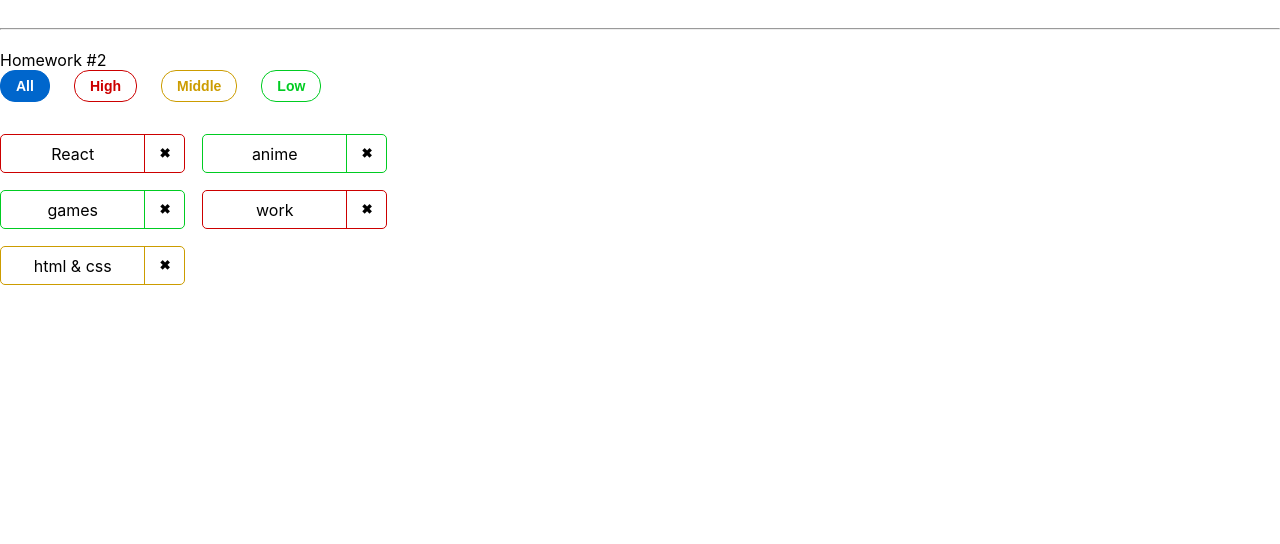
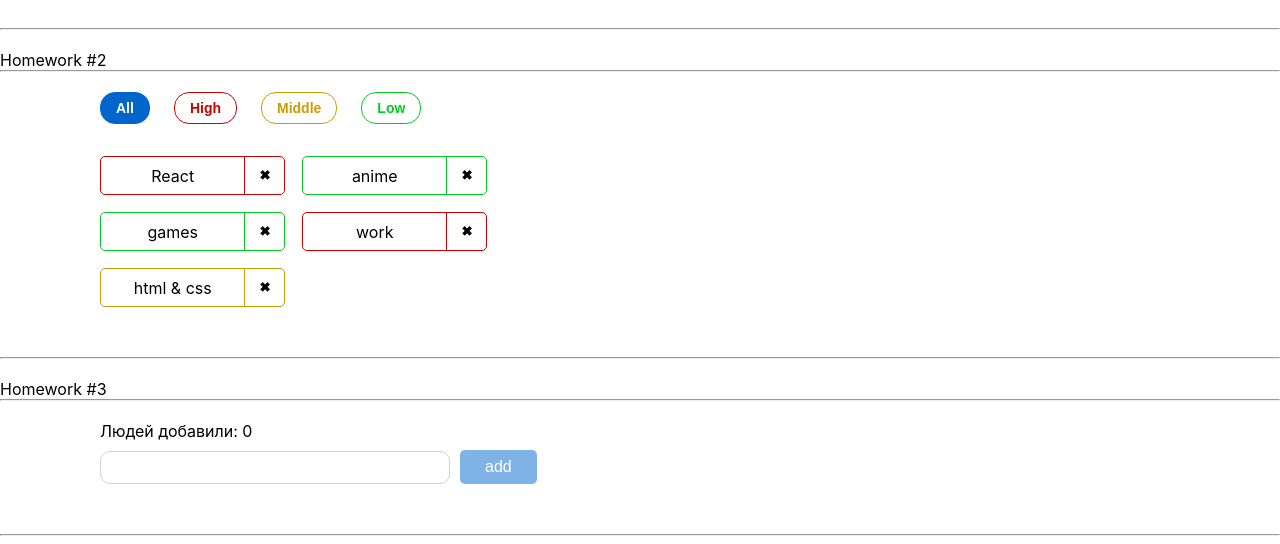
Before and after one commit to vladmalevich14/autocheck-homeworks, a React (Create React App) app: page / in a window 1280 px wide. Shown: the part 253-797 px from the top of the page. Built offline with nearby package versions, Linux system fonts and the light colour scheme.

Commit message:
third commit

```diff
--- a/src/s1-main/App.tsx
+++ b/src/s1-main/App.tsx
@@ -2,6 +2,7 @@ import React from 'react'
 import s from './App.module.css'
 import HW1 from '../s2-homeworks/hw01/HW1'
 import HW2 from "../s2-homeworks/hw02/HW2";
+import HW3 from "../s2-homeworks/hw03/HW3";
 
 function App() {
     return (
@@ -9,7 +10,7 @@ function App() {
             <HW1/>
             {/*раскомментировать по ходу выполнения*/}
             <HW2/>
-            {/*<HW3/>*/}
+            <HW3/>
             {/*<HW4/>*/}
 
             {/*при выполнении дз 5 и более - закомментировать здесь дз 1-4, так как они есть внутри дз 5*/}
--- a/src/s2-homeworks/hw02/HW2.tsx
+++ b/src/s2-homeworks/hw02/HW2.tsx
@@ -55,6 +55,7 @@ function HW2() {
     return (
         <div id={'hw2'}>
             <div className={s2.hwTitle}>Homework #2</div>
+            <hr/>
             <div className={s2.hw}>
                 <Affairs
                     data={filteredAffairs}
@@ -63,6 +64,7 @@ function HW2() {
                     filter={filter}
                 />
             </div>
+            <hr/>
         </div>
     )
 }
--- a/src/s2-homeworks/hw02/affairs/Affairs.module.css
+++ b/src/s2-homeworks/hw02/affairs/Affairs.module.css
@@ -1,7 +1,7 @@
 .buttonContainer {
     display: flex;
     gap: 24px;
-    margin-bottom: 32px;
+    margin: 20px 0 32px 100px;
 }
 
 .all {
@@ -52,4 +52,6 @@
     gap: 17px;
     flex-wrap: wrap;
     max-width: 450px;
+    margin-bottom: 50px;
+    margin-left: 100px;
 }
--- a/src/s2-homeworks/hw03/Greeting.module.css
+++ b/src/s2-homeworks/hw03/Greeting.module.css
@@ -1,31 +1,59 @@
 .greetingForm {
+    margin: 20px 0 40px 100px;
 }
 
 .inputAndButtonContainer {
+    display: flex;
+    align-items: baseline;
 }
 
 .error {
+    color: #CC0000;
 }
 
 .input {
+    box-sizing: border-box;
+    width: 350px;
+    margin: 10px 10px 10px 0;
+    padding: 8px;
+    border-radius: 10px;
+    border: 1px solid #D1D1D1;
 }
 
 .input:focus {
+
 }
 
 .errorInput {
+    box-sizing: border-box;
+    width: 350px;
+    margin: 10px 10px 10px 0;
+    padding: 8px;
+    border-radius: 10px;
+    border: 1px solid #CC0000;
 }
 
 .button {
+    appearance: none;
+    border: 0;
+    border-radius: 5px;
+    background: #0066CC;
+    color: #fff;
+    padding: 8px 25px;
+    font-size: 16px;
 }
 
 .button:focus {
+    box-shadow: 0 0 0 4px #cbd6ee;
 }
 
 .button:active {
+
 }
 
 .button:disabled {
+    background: rgba(0, 102, 204, 0.5);
+    cursor: not-allowed;
 }
 
 .text {
--- a/src/s2-homeworks/hw03/Greeting.tsx
+++ b/src/s2-homeworks/hw03/Greeting.tsx
@@ -2,14 +2,14 @@ import React, {ChangeEvent, KeyboardEvent} from 'react'
 import s from './Greeting.module.css'
 
 type GreetingPropsType = {
-    name: any // need to fix any
-    setNameCallback: any // need to fix any
-    addUser: any // need to fix any
-    onBlur: any // need to fix any
-    onEnter: any // need to fix any
-    error: any // need to fix any
-    totalUsers: any // need to fix any
-    lastUserName?: any // need to fix any
+    name: string // need to fix any
+    setNameCallback: (e: ChangeEvent<HTMLInputElement>) => void // need to fix any
+    addUser: () => void // need to fix any
+    onBlur: () => void // need to fix any
+    onEnter: (e: KeyboardEvent<HTMLInputElement>) => void // need to fix any
+    error: string // need to fix any
+    totalUsers: number // need to fix any
+    lastUserName?: string // need to fix any
 }
 
 // презентационная компонента (для верстальщика)
@@ -25,7 +25,7 @@ const Greeting: React.FC<GreetingPropsType> = (
         lastUserName,
     } // деструктуризация пропсов
 ) => {
-    const inputClass = s.errorInput // need to fix with (?:)
+    const inputClass = error ? s.errorInput : s.input // need to fix with (?:)
 
     return (
         <div id={'hw3-form'} className={s.greetingForm}>
--- a/src/s2-homeworks/hw03/GreetingContainer.tsx
+++ b/src/s2-homeworks/hw03/GreetingContainer.tsx
@@ -1,20 +1,32 @@
-import React, { ChangeEvent, KeyboardEvent, useState } from 'react'
+import React, {ChangeEvent, KeyboardEvent, useState} from 'react'
 import Greeting from './Greeting'
-import { UserType } from './HW3'
+import {UserType} from './HW3'
 
 type GreetingContainerPropsType = {
-    users: any // need to fix any
-    addUserCallback: any // need to fix any
+    users: Array<UserType> // need to fix any
+    addUserCallback: (name: string) => void // need to fix any
 }
 
-export const pureAddUser = (name: any, setError: any, setName: any, addUserCallback: any) => {
+export const pureAddUser = (name: string, setError: (error: string) => void, setName: (name: string) => void, addUserCallback: (name: string) => void) => {
     // если имя пустое - показать ошибку, иначе - добавить юзера и очистить инпут
+    if (name.trim() === '') {
+        setError('Ошибка! Введите имя!')
+    } else {
+        addUserCallback(name)
+        setName('')
+    }
 }
 
-export const pureOnBlur = (name: any, setError: any) => { // если имя пустое - показать ошибку
+export const pureOnBlur = (name: string, setError: (error: string) => void) => { // если имя пустое - показать ошибку
+    if (name.trim() === '') {
+        setError('Ошибка! Введите имя!')
+    }
 }
 
-export const pureOnEnter = (e: any, addUser: any) => { // если нажата кнопка Enter - добавить
+export const pureOnEnter = (e: KeyboardEvent<HTMLInputElement>, addUser: ()=>void) => { // если нажата кнопка Enter - добавить
+    if (e.key === 'Enter') {
+        addUser()
+    }
 }
 
 // более простой и понятный для новичков
@@ -26,13 +38,18 @@ const GreetingContainer: React.FC<GreetingContainerPropsType> = ({
                                                                      addUserCallback,
                                                                  }) => {
     // деструктуризация пропсов
-    const [name, setName] = useState<any>('') // need to fix any
-    const [error, setError] = useState<any>('') // need to fix any
+    const [name, setName] = useState<string>('') // need to fix any
+    const [error, setError] = useState<string>('') // need to fix any
 
-    const setNameCallback = (e: any) => { // need to fix any
-        setName('some name') // need to fix
-
+    const setNameCallback = (e: ChangeEvent<HTMLInputElement>) => { // need to fix any
+        const inputValue = e.currentTarget.value.trim()
+        if (inputValue) {
+            setName(inputValue)
             error && setError('')
+        } else {
+            name && setName('')
+            setError('Пожалуйста введите имя')
+        } // need to fix
     }
     const addUser = () => {
         pureAddUser(name, setError, setName, addUserCallback)
@@ -42,14 +59,16 @@ const GreetingContainer: React.FC<GreetingContainerPropsType> = ({
         pureOnBlur(name, setError)
     }
 
-    const onEnter = (e: any) => {
+    const onEnter = (e: KeyboardEvent<HTMLInputElement>) => {
         pureOnEnter(e, addUser)
     }
 
-    const totalUsers = 0 // need to fix
-    const lastUserName = 'some name' // need to fix
+    const totalUsers = users.length // need to fix
+    const lastUserName = users.length > 0 ? users[users.length-1].name : '' // need to fix
 
     return (
+        <>
+            <hr/>
             <Greeting
                 name={name}
                 setNameCallback={setNameCallback}
@@ -60,6 +79,8 @@ const GreetingContainer: React.FC<GreetingContainerPropsType> = ({
                 totalUsers={totalUsers}
                 lastUserName={lastUserName}
             />
+            <hr/>
+        </>
     )
 }
 
--- a/src/s2-homeworks/hw03/HW3.tsx
+++ b/src/s2-homeworks/hw03/HW3.tsx
@@ -19,20 +19,21 @@ import GreetingContainer from './GreetingContainer'
 
 // types
 export type UserType = {
-    _id: any // need to fix any
-    name: any // need to fix any
+    _id: string // need to fix any
+    name: string // need to fix any
 }
 
-export const pureAddUserCallback = (name: any, setUsers: any, users: any) => { // need to fix any
+export const pureAddUserCallback = (name: string, setUsers: (users: Array<UserType>) => void, users: Array<UserType>) => { // need to fix any
     const user = { // need to fix
+        _id: v1(), name
     }
     setUsers([...users, user])
 }
 
 const HW3 = () => {
-    const [users, setUsers] = useState<any>([]) // need to fix any
+    const [users, setUsers] = useState<Array<UserType>>([]) // need to fix any
 
-    const addUserCallback = (name: any) => { // need to fix any
+    const addUserCallback = (name: string) => { // need to fix any
         pureAddUserCallback(name, setUsers, users)
     }
 
```
Lines whose indentation alone changed are shown as unchanged.
